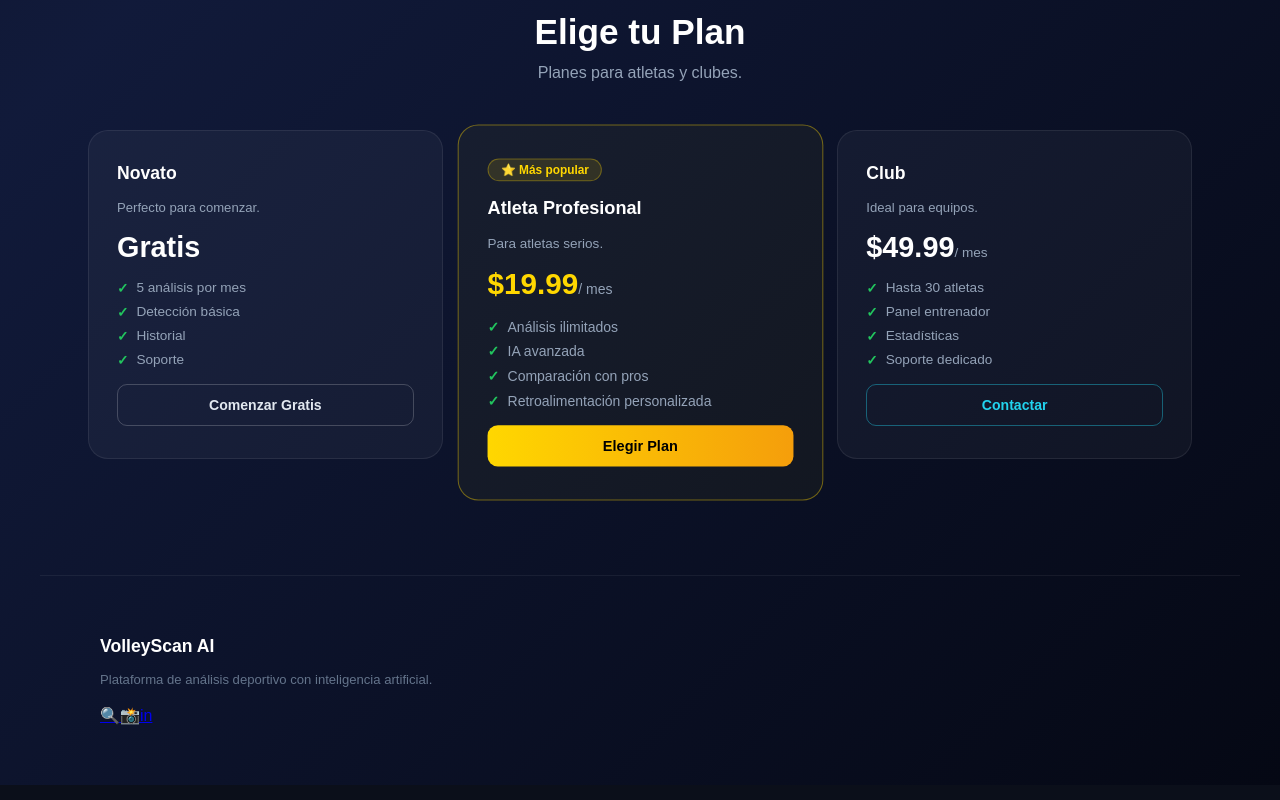
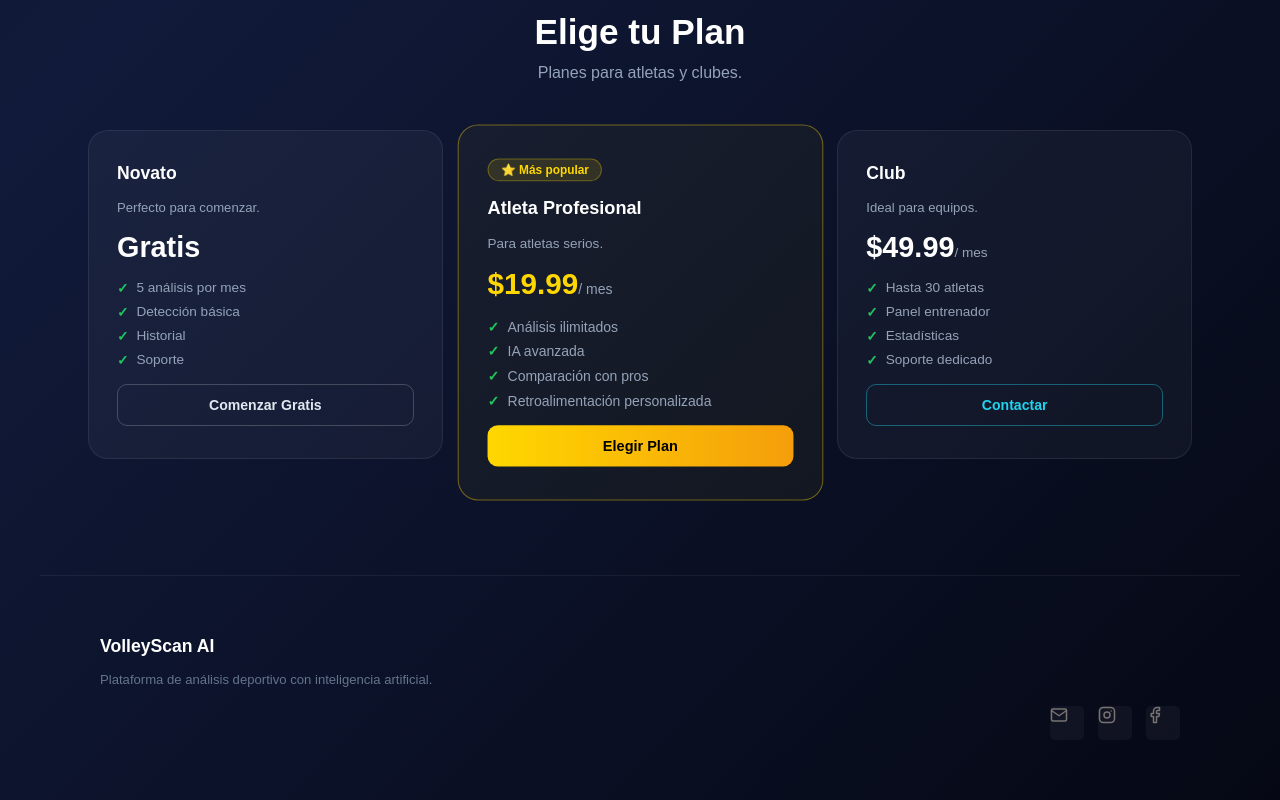
Before and after one commit to Agustin-alexis/VolleyScan_Next, a Next.js app in the folder volleyscan/: page / in a window 1280 px wide. Shown: the part 1793-2593 px from the top of the page. Built offline with nearby package versions, Linux system fonts and the light colour scheme.

Commit message:
se suben arreglos de admin y login

```diff
--- a/volleyscan/src/app/components/admin/Dashboardcomponent.jsx
+++ b/volleyscan/src/app/components/admin/Dashboardcomponent.jsx
@@ -3,7 +3,7 @@
 import { useEffect, useRef } from 'react'
 import Image from 'next/image'
 import Link from 'next/link'
-import Logo from  "@/app/public/img/Logo.VS.jpg"
+import Logo from "@/app/public/img/Logo.VS.jpg"
 import image from '@/app/public/img/image.jpg'
 
 
@@ -241,10 +241,10 @@ export default function Home() {
           i < iteration
             ? char
             : letters[
-                Math.floor(
-                  Math.random() * letters.length
-                )
-              ]
+            Math.floor(
+              Math.random() * letters.length
+            )
+            ]
         )
         .join('')
 
@@ -567,9 +567,8 @@ export default function Home() {
 
               <article
                 key={plan.name}
-                className={`plan glow reveal ${
-                  plan.featured ? 'featured' : ''
-                }`}
+                className={`plan glow reveal ${plan.featured ? 'featured' : ''
+                  }`}
                 onMouseMove={handleCardMove}
               >
 
@@ -648,15 +647,28 @@ export default function Home() {
             Plataforma de análisis deportivo
             con inteligencia artificial.
           </p>
+          <nav class="socials">
 
-          <nav className="socals">
+            <a href="https://mail.google.com/mail/?view=cm&fs=1&to=volleyscan@gmail.com&su=Contacto%20desde%20la%20web" target="_blank" rel="noopener noreferrer" aria-label="Gmail">
+              <svg width="18" height="18" viewBox="0 0 24 24" fill="none" stroke="currentColor" stroke-width="2" stroke-linecap="round" stroke-linejoin="round">
+                <rect x="2" y="4" width="20" height="16" rx="2" />
+                <path d="M2 6l10 7 10-7" />
+              </svg>
+            </a>
+            <a href="https://www.instagram.com/volleyscan/" target="_blank" aria-label="Instagram">
+              <svg width="18" height="18" viewBox="0 0 24 24" fill="none" stroke="currentColor" stroke-width="2" stroke-linecap="round" stroke-linejoin="round">
+                <rect x="2" y="2" width="20" height="20" rx="5" />
+                <circle cx="12" cy="12" r="4" />
+                <circle cx="17.5" cy="6.5" r="1" fill="currentColor" stroke="none" />
+              </svg>
+            </a>
 
-            <a href="#">🔍</a>
 
-            <a href="#">📸</a>
-
-            <a href="#">in</a>
-
+            <a href="https://web.facebook.com/profile.php?id=61592345852679" target="_blank" aria-label="Facebook">
+              <svg width="18" height="18" viewBox="0 0 24 24" fill="none" stroke="currentColor" stroke-width="2" stroke-linecap="round" stroke-linejoin="round">
+                <path d="M18 2h-3a5 5 0 0 0-5 5v3H7v4h3v8h4v-8h3l1-4h-4V7a1 1 0 0 1 1-1h3z" />
+              </svg>
+            </a>
           </nav>
 
         </section>
--- a/volleyscan/src/app/components/admin/style.css
+++ b/volleyscan/src/app/components/admin/style.css
@@ -339,15 +339,18 @@ html, body {
 
 .socials { display: flex; gap: 14px; justify-content: flex-end;}
 .socials a {
+
   width: 34px; height: 34px;
   border-radius: 5px;
-  background: rgba(255,255,255,.06);
+  background: rgba(172, 167, 167, 0.06);
   font-size: .85rem;
   text-decoration: none;
-  color: #94a3b8;
+  color: #777373;
   display: flex;
-  align-items: center;
-  justify-content: center;
+  align-items: right;
+  justify-content: right;
+  align-items: flex-start;
+  justify-content: space-between;
 
 
 }
```
Also changed, not shown: volleyscan/src/app/login/page.css (+5 -5 lines), volleyscan/src/app/login/page.jsx (+20 -20 lines).
